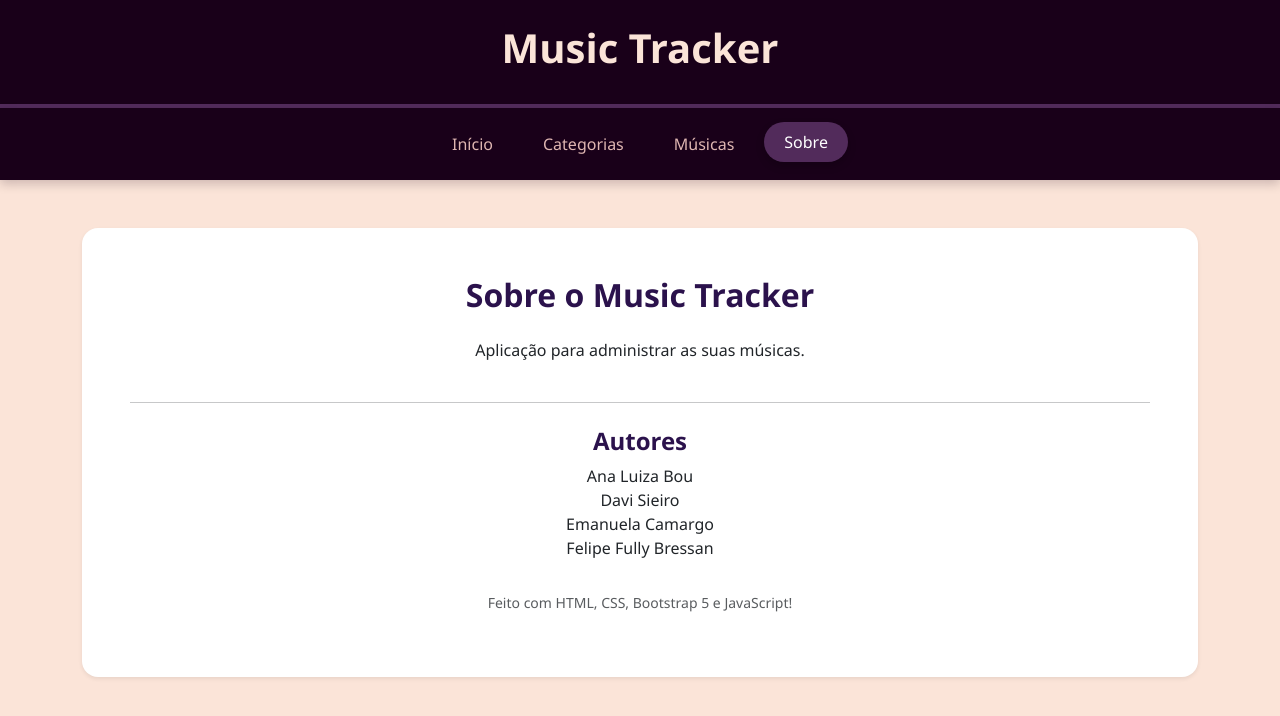
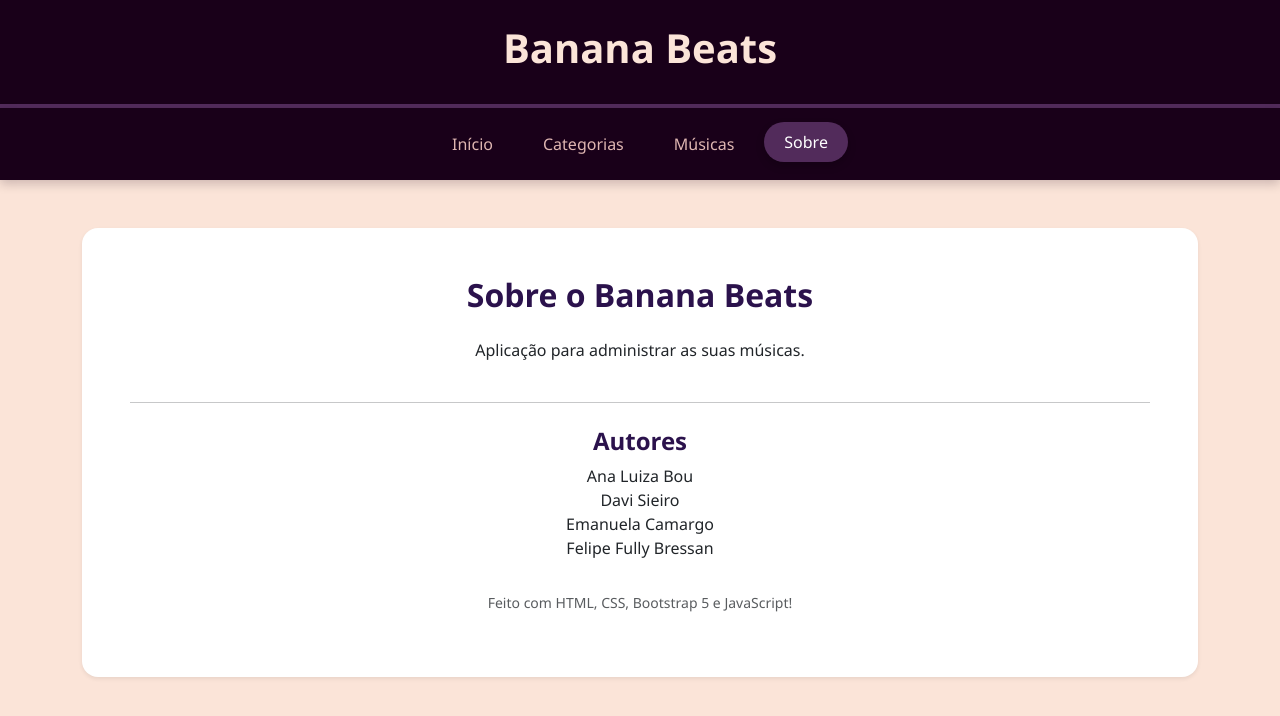
Before and after one commit to Manumacamargo/Trabalho-de-LPW, a plain HTML site: page Trabalho-de-LPW/Trabalho-de-LPW-main/pasta_home/sobre.html in a window 1280 px wide. Drawn offline with nearby package versions, Linux system fonts and the light colour scheme.

Commit message:
Update sobre.html
banana

```diff
--- a/Trabalho-de-LPW/Trabalho-de-LPW-main/pasta_home/sobre.html
+++ b/Trabalho-de-LPW/Trabalho-de-LPW-main/pasta_home/sobre.html
@@ -3,14 +3,15 @@
 <head>
     <meta charset="UTF-8">
     <meta name="viewport" content="width=device-width, initial-scale=1.0">
-    <title>Music Tracker - Sobre</title>
+    <title>Banana Beats - Sobre</title>
     <link href="https://cdn.jsdelivr.net/npm/bootstrap@5.3.3/dist/css/bootstrap.min.css" rel="stylesheet">
     <link rel="stylesheet" href="index.css">
+    <link rel="icon" href="/Trabalho-de-LPW-main/Trabalho-de-LPW/Trabalho-de-LPW-main/Imagens/BananaIcon.png">
 </head>
 <body>
 
 <header class="container-fluid bg-dark text-white p-4 shadow-sm">
-    <h1 class="text-center">Music Tracker</h1>
+    <h1 class="text-center">Banana Beats</h1>
 </header>
 
 <nav class="bg-white shadow-sm border-bottom">
@@ -24,7 +25,7 @@
 
 <main class="container mt-5">
     <div class="card p-5 shadow-sm text-center">
-        <h2 class="mb-4">Sobre o Music Tracker</h2>
+        <h2 class="mb-4">Sobre o Banana Beats</h2>
         <p>Aplicação para administrar as suas músicas.</p>
         <hr class="my-4">
         <h4>Autores</h4>
```
